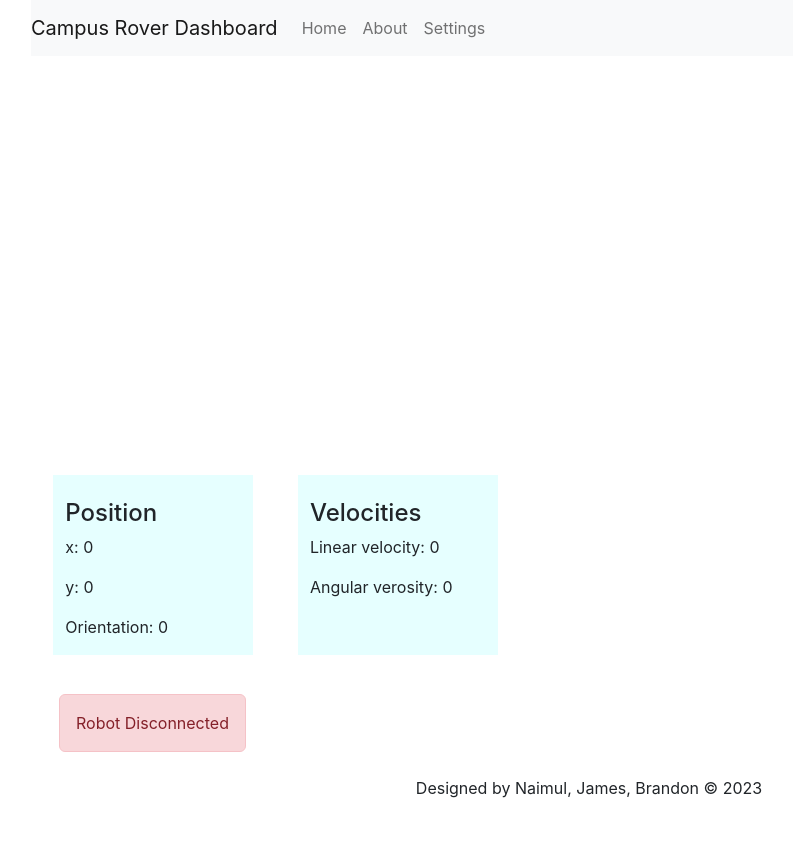
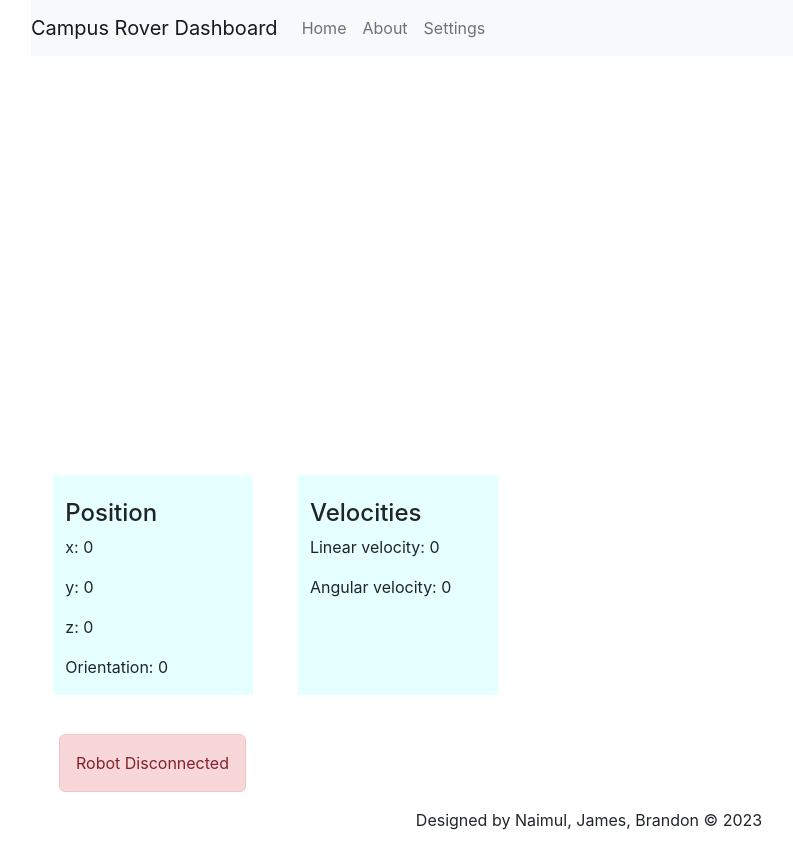
Before and after one commit to naimulh247/command-and-control-dashboard, a React (Create React App) app in the folder web-client/: page / in a window 1280 px wide. Shown: the whole page, without its empty margins (51-844 px from the left). Before the commit the page ends 816 px from the top, so only its background shows below. Built offline with nearby package versions, Linux system fonts and the light colour scheme; no server answers.

Commit message:
fix grammer, add z position

```diff
--- a/web-client/src/components/ros-bridge/RobotState.jsx
+++ b/web-client/src/components/ros-bridge/RobotState.jsx
@@ -11,6 +11,7 @@ class RobotState extends Component {
     state = {
         x: 0,
         y: 0,
+        z: 0,
         orientation: 0,
         linear_velocity: 0,
         angular_velocity: 0,
@@ -69,6 +70,7 @@ class RobotState extends Component {
             this.setState({
                 x: message.pose.pose.position.x.toFixed(2),
                 y: message.pose.pose.position.y.toFixed(2),
+                z: message.pose.pose.position.z.toFixed(2),
                 orientation: this.getOrientation(message.pose.pose.orientation).toFixed(2),
                 linear_velocity: message.twist.twist.linear.x.toFixed(2),
                 angular_velocity: message.twist.twist.angular.z.toFixed(2),
@@ -84,12 +86,13 @@ class RobotState extends Component {
                         <h4 className='mt-4'>Position</h4>
                         <p className='mt-0'>x: {this.state.x} </p>
                         <p className='mt-0'>y: {this.state.y} </p>
+                        <p className='mt-0'>z: {this.state.z} </p>
                         <p className='mt-0'>Orientation: {this.state.orientation} </p>
                     </Col>
                     <Col className='bgStyle'>
                         <h4 className='mt-4'>Velocities</h4>
                         <p className='mt-0'>Linear velocity: {this.state.linear_velocity} </p>
-                        <p className='mt-0'>Angular verosity: {this.state.angular_velocity} </p>
+                        <p className='mt-0'>Angular velocity: {this.state.angular_velocity} </p>
                     </Col>
                 </Row>
 
```
